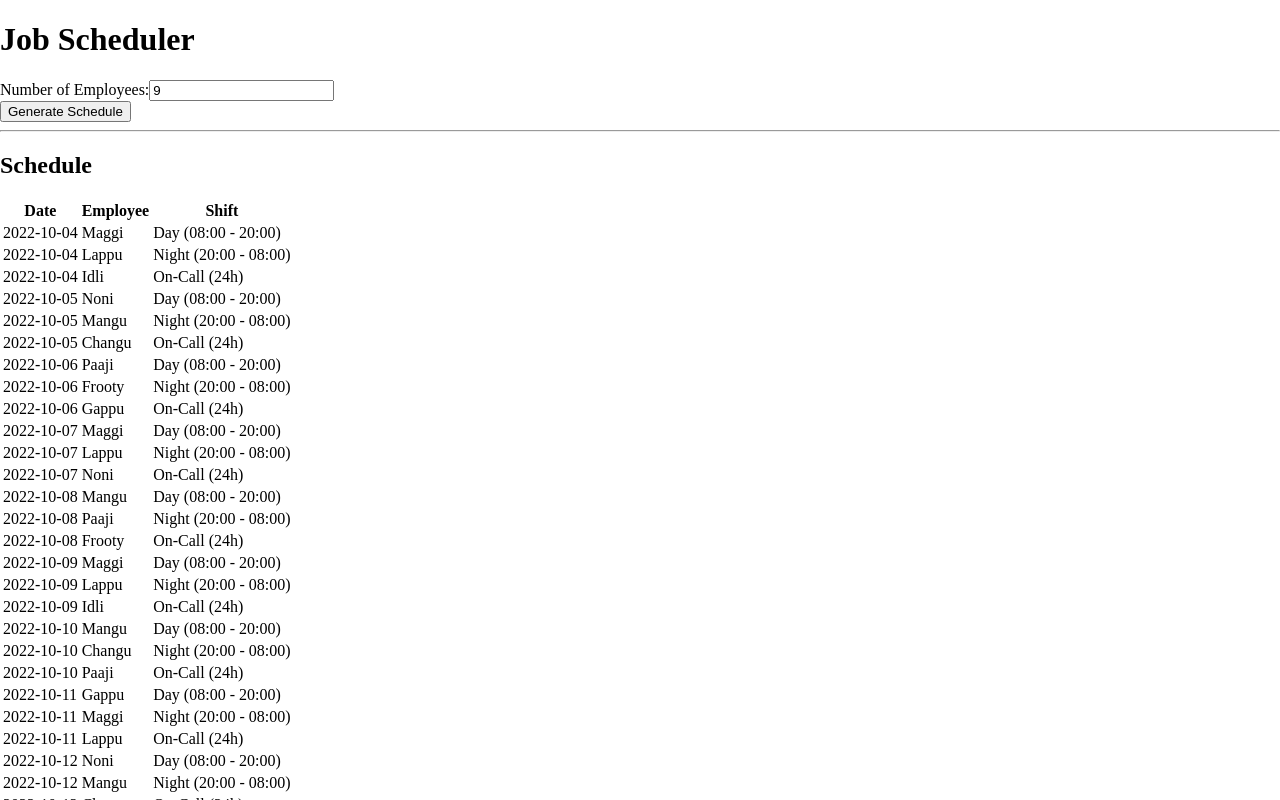
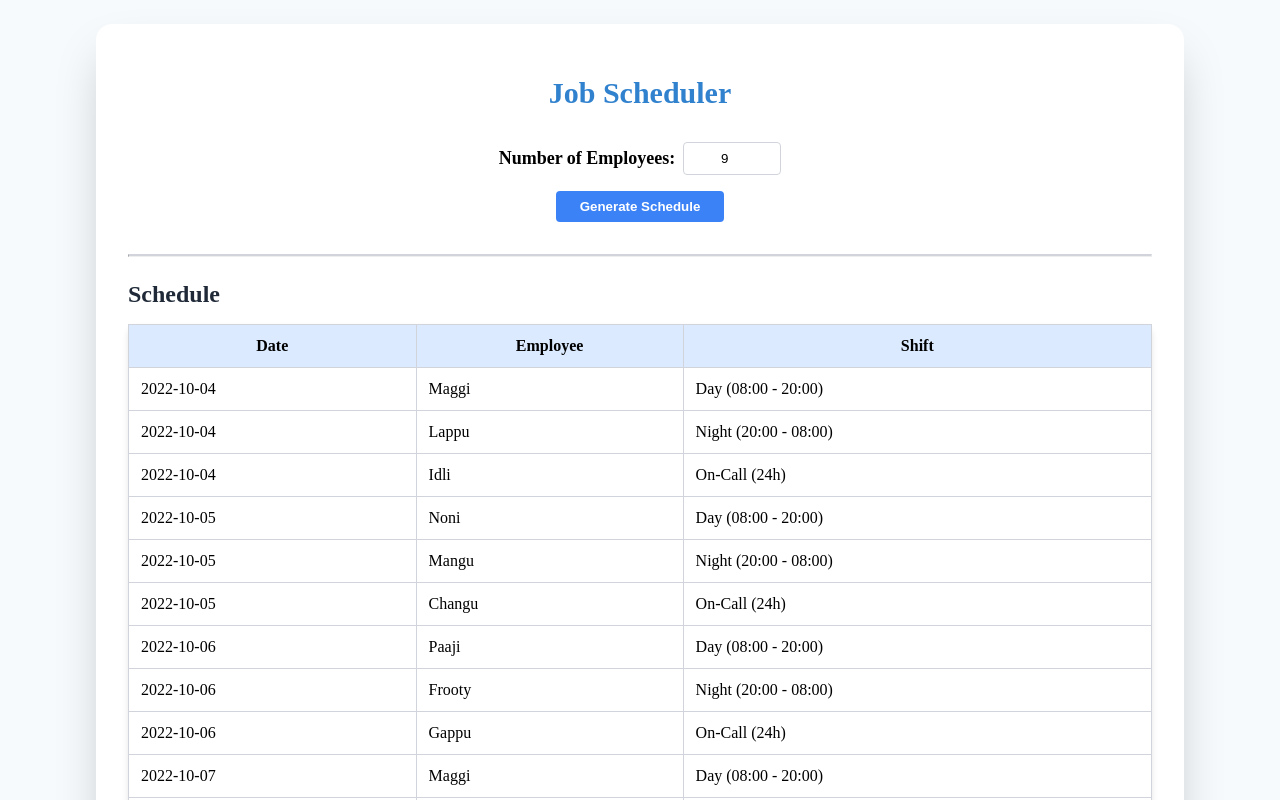
Before and after one commit to abhishekthakur2512/portfolio-website, a React (Create React App) app: page /dad in a window 1280 px wide. Both pictures are taken after a click on the button "Generate Schedule". Shown: the top 800 px of the page. Built offline with nearby package versions, Linux system fonts and the light colour scheme; a web font is replaced by a local one.

Commit message:
9 workers with good ui

```diff
--- a/src/components/Dad/dad.js
+++ b/src/components/Dad/dad.js
@@ -92,99 +92,217 @@ export default function JobScheduler() {
 
 
   return (
-    <div className="p-6 bg-gray-100 min-h-screen">
-      <div className="max-w-5xl mx-auto bg-white shadow-xl rounded-xl p-8">
-        <h1 className="text-3xl font-extrabold text-center mb-8 text-blue-600">Job Scheduler</h1>
-        <div className="flex flex-col md:flex-row items-center justify-center gap-4 mb-8">
-          <div className="flex items-center gap-2">
-            <label className="font-semibold text-lg">Number of Employees:</label>
+    <div style={{ padding: "1.5rem", backgroundColor: "#f7fafc", minHeight: "100vh" }}>
+      <div
+        style={{
+          maxWidth: "64rem",
+          margin: "0 auto",
+          backgroundColor: "#fff",
+          boxShadow: "0 25px 50px -12px rgba(0, 0, 0, 0.25)",
+          borderRadius: "1rem",
+          padding: "2rem",
+        }}
+      >
+        <h1
+          style={{
+            textAlign: "center",
+            fontWeight: "800",
+            fontSize: "1.875rem",
+            marginBottom: "2rem",
+            color: "#3182ce",
+          }}
+        >
+          Job Scheduler
+        </h1>
+        <div
+          style={{
+            display: "flex",
+            flexDirection: "column",
+            alignItems: "center",
+            justifyContent: "center",
+            gap: "1rem",
+            marginBottom: "2rem",
+          }}
+        >
+          <div style={{ display: "flex", alignItems: "center", gap: "0.5rem" }}>
+            <label style={{ fontWeight: "600", fontSize: "1.125rem" }}>Number of Employees:</label>
             <input
               type="number"
               value={n}
               onChange={(e) => setN(Number(e.target.value))}
-              className="border border-gray-300 p-2 rounded w-20 text-center"
+              style={{
+                border: "1px solid #d1d5db",
+                padding: "0.5rem",
+                borderRadius: "0.25rem",
+                width: "5rem",
+                textAlign: "center",
+              }}
             />
           </div>
           <button
             onClick={() => createTimeTable(n)}
-            className="bg-blue-500 hover:bg-blue-700 text-white font-bold py-2 px-6 rounded"
+            style={{
+              backgroundColor: "#3b82f6",
+              color: "#fff",
+              fontWeight: "bold",
+              padding: "0.5rem 1.5rem",
+              borderRadius: "0.25rem",
+              border: "none",
+              cursor: "pointer",
+            }}
           >
             Generate Schedule
           </button>
         </div>
         {warning && (
-          <p className="text-red-500 font-semibold text-center mb-4">{warning}</p>
+          <p
+            style={{
+              color: "#ef4444",
+              fontWeight: "600",
+              textAlign: "center",
+              marginBottom: "1rem",
+            }}
+          >
+            {warning}
+          </p>
         )}
-        <hr className="my-6 border-t-2 border-gray-300" />
+        <hr style={{ margin: "1.5rem 0", borderTop: "2px solid #d1d5db" }} />
         {schedule.length > 0 && (
-          <div className="space-y-10">
-            <div>
-              <h2 className="text-2xl font-semibold text-gray-800 mb-4">Schedule</h2>
-              <table className="w-full border-collapse border border-gray-300 rounded-lg shadow">
-                <thead className="bg-blue-100">
+          <div>
+            <div style={{ marginBottom: "2.5rem" }}>
+              <h2
+                style={{
+                  fontSize: "1.5rem",
+                  fontWeight: "600",
+                  color: "#1f2937",
+                  marginBottom: "1rem",
+                }}
+              >
+                Schedule
+              </h2>
+              <table
+                style={{
+                  width: "100%",
+                  borderCollapse: "collapse",
+                  border: "1px solid #d1d5db",
+                  borderRadius: "0.5rem",
+                  boxShadow: "0 4px 6px rgba(0,0,0,0.1)",
+                }}
+              >
+                <thead style={{ backgroundColor: "#dbeafe" }}>
                   <tr>
-                    <th className="border p-3">Date</th>
-                    <th className="border p-3">Employee</th>
-                    <th className="border p-3">Shift</th>
+                    <th style={{ border: "1px solid #d1d5db", padding: "0.75rem" }}>Date</th>
+                    <th style={{ border: "1px solid #d1d5db", padding: "0.75rem" }}>Employee</th>
+                    <th style={{ border: "1px solid #d1d5db", padding: "0.75rem" }}>Shift</th>
                   </tr>
                 </thead>
-                <tbody className="divide-y divide-gray-300">
+                <tbody>
                   {schedule.map((entry, index) => (
-                    <tr key={index} className="hover:bg-gray-50">
-                      <td className="border p-3">{entry.date}</td>
-                      <td className="border p-3">{entry.employee}</td>
-                      <td className="border p-3">{entry.shift}</td>
+                    <tr key={index} style={{ borderBottom: "1px solid #d1d5db" }}>
+                      <td style={{ border: "1px solid #d1d5db", padding: "0.75rem" }}>{entry.date}</td>
+                      <td style={{ border: "1px solid #d1d5db", padding: "0.75rem" }}>{entry.employee}</td>
+                      <td style={{ border: "1px solid #d1d5db", padding: "0.75rem" }}>{entry.shift}</td>
                     </tr>
                   ))}
                 </tbody>
               </table>
             </div>
-            <hr className="border-t-2 border-gray-300" />
-            {/* <div>
-              <h2 className="text-2xl font-semibold text-gray-800 mb-4">Individual Worker Schedules</h2>
+            <hr style={{ margin: "1.5rem 0", borderTop: "2px solid #d1d5db" }} />
+            <div style={{ marginBottom: "2.5rem" }}>
+              <h2
+                style={{
+                  fontSize: "1.5rem",
+                  fontWeight: "600",
+                  color: "#1f2937",
+                  marginBottom: "1rem",
+                }}
+              >
+                Individual Worker Schedules
+              </h2>
               {Object.entries(workerSchedules).map(([employee, shifts]) => (
-                <div key={employee} className="mb-6 p-4 bg-gray-50 shadow-md rounded-lg">
-                  <h3 className="font-semibold text-xl text-gray-800 mb-2">{employee}</h3>
-                  <table className="w-full border-collapse border border-gray-300 rounded-lg shadow">
-                    <thead className="bg-blue-100">
+                <div
+                  key={employee}
+                  style={{
+                    marginBottom: "1.5rem",
+                    padding: "1rem",
+                    backgroundColor: "#f9fafb",
+                    boxShadow: "0 4px 6px rgba(0, 0, 0, 0.1)",
+                    borderRadius: "0.5rem",
+                  }}
+                >
+                  <h3
+                    style={{
+                      fontSize: "1.25rem",
+                      fontWeight: "600",
+                      color: "#1f2937",
+                      marginBottom: "0.5rem",
+                    }}
+                  >
+                    {employee}
+                  </h3>
+                  <table
+                    style={{
+                      width: "100%",
+                      borderCollapse: "collapse",
+                      border: "1px solid #d1d5db",
+                      borderRadius: "0.5rem",
+                      boxShadow: "0 4px 6px rgba(0,0,0,0.1)",
+                    }}
+                  >
+                    <thead style={{ backgroundColor: "#dbeafe" }}>
                       <tr>
-                        <th className="border p-3">Date</th>
-                        <th className="border p-3">Shift</th>
+                        <th style={{ border: "1px solid #d1d5db", padding: "0.75rem" }}>Date</th>
+                        <th style={{ border: "1px solid #d1d5db", padding: "0.75rem" }}>Shift</th>
                       </tr>
                     </thead>
-                    <tbody className="divide-y divide-gray-300">
+                    <tbody>
                       {shifts.map((entry, index) => (
-                        <tr key={index} className="hover:bg-gray-50">
-                          <td className="border p-3">{entry.date}</td>
-                          <td className="border p-3">{entry.shift}</td>
+                        <tr key={index} style={{ borderBottom: "1px solid #d1d5db" }}>
+                          <td style={{ border: "1px solid #d1d5db", padding: "0.75rem" }}>
+                            {entry.date}
+                          </td>
+                          <td style={{ border: "1px solid #d1d5db", padding: "0.75rem" }}>
+                            {entry.shift}
+                          </td>
                         </tr>
                       ))}
                     </tbody>
                   </table>
                 </div>
               ))}
-            </div> */}
-
+            </div>
+            <hr style={{ margin: "1.5rem 0", borderTop: "2px solid #d1d5db" }} />
             <div>
-              <WorkerSchedules workerSchedules={workerSchedules}/>
-            </div>
-            <hr className="border-t-2 border-gray-300" />
-            <div>
-              <h2 className="text-2xl font-semibold text-gray-800 mb-4">
+              <h2
+                style={{
+                  fontSize: "1.5rem",
+                  fontWeight: "600",
+                  color: "#1f2937",
+                  marginBottom: "1rem",
+                }}
+              >
                 Cumulative Work Hours
               </h2>
-              <table className="w-full border-collapse border border-gray-300 rounded-lg shadow">
-                <thead className="bg-blue-100">
+              <table
+                style={{
+                  width: "100%",
+                  borderCollapse: "collapse",
+                  border: "1px solid #d1d5db",
+                  borderRadius: "0.5rem",
+                  boxShadow: "0 4px 6px rgba(0,0,0,0.1)",
+                }}
+              >
+                <thead style={{ backgroundColor: "#dbeafe" }}>
                   <tr>
-                    <th className="border p-3">Employee</th>
-                    <th className="border p-3">Hours Worked</th>
+                    <th style={{ border: "1px solid #d1d5db", padding: "0.75rem" }}>Employee</th>
+                    <th style={{ border: "1px solid #d1d5db", padding: "0.75rem" }}>Hours Worked</th>
                   </tr>
                 </thead>
-                <tbody className="divide-y divide-gray-300">
+                <tbody>
                   {Object.entries(hoursWorked).map(([employee, hours]) => (
-                    <tr key={employee} className="hover:bg-gray-50">
-                      <td className="border p-3">{employee}</td>
-                      <td className="border p-3">{hours} hours</td>
+                    <tr key={employee} style={{ borderBottom: "1px solid #d1d5db" }}>
+                      <td style={{ border: "1px solid #d1d5db", padding: "0.75rem" }}>{employee}</td>
+                      <td style={{ border: "1px solid #d1d5db", padding: "0.75rem" }}>{hours} hours</td>
                     </tr>
                   ))}
                 </tbody>
```
